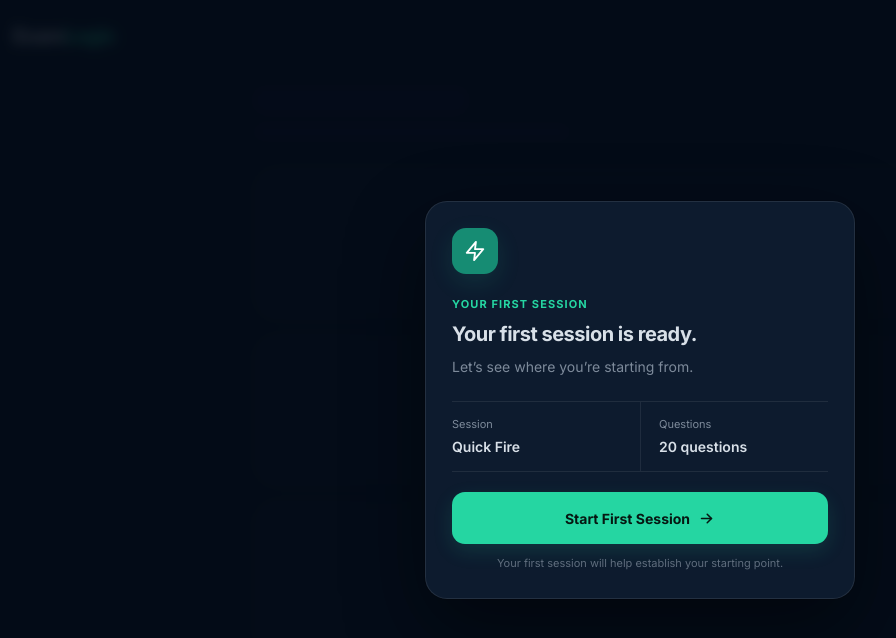
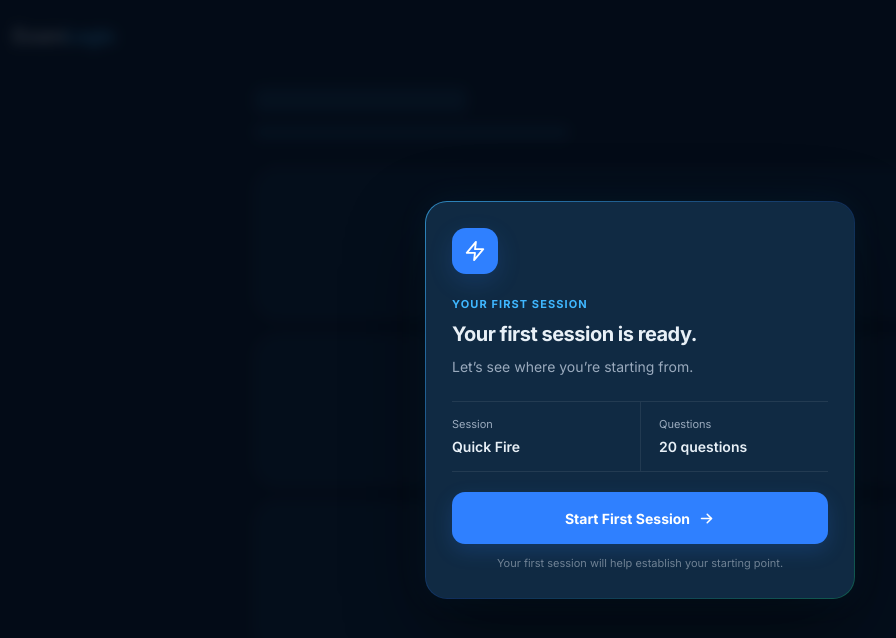
Before and after one commit to examforge99/examlogic, a Next.js app: page /prototypes/first-session in a window 1280 px wide. Shown: the top 638 px of the page, without its empty margins (0-896 px from the left). Built offline with nearby package versions, Linux system fonts and the light colour scheme.

Commit message:
Apply ExamLogic blue palette and gradient modal border

```diff
--- a/src/app/prototypes/first-session/page.tsx
+++ b/src/app/prototypes/first-session/page.tsx
@@ -4,166 +4,57 @@ const styles: Record<string, CSSProperties> = {
   page: {
     minHeight: '100vh',
     background: '#071426',
-    color: '#D8E0E8',
+    color: '#E8F0F7',
     fontFamily: 'var(--font-inter), system-ui, -apple-system, sans-serif',
     overflow: 'hidden',
     position: 'relative',
   },
-  dashboard: {
-    minHeight: '100vh',
-    padding: '22px',
-    filter: 'blur(5px)',
-    opacity: 0.38,
-    transform: 'scale(1.015)',
-    userSelect: 'none',
+  dashboard: { minHeight: '100vh', padding: '22px', filter: 'blur(5px)', opacity: 0.38, transform: 'scale(1.015)', userSelect: 'none' },
+  header: { display: 'flex', alignItems: 'center', justifyContent: 'space-between', marginBottom: '32px' },
+  brand: { fontSize: '20px', fontWeight: 750, letterSpacing: '-0.04em' },
+  brandAccent: { color: '#3FB7FF' },
+  notification: { width: '38px', height: '38px', borderRadius: '50%', background: '#102A43', border: '1px solid rgba(255,255,255,0.08)' },
+  content: { maxWidth: '760px', margin: '0 auto' },
+  skeletonHeading: { width: '210px', height: '25px', borderRadius: '8px', background: '#153B59', marginBottom: '12px' },
+  skeletonLine: { width: '310px', height: '14px', borderRadius: '6px', background: '#153B59', marginBottom: '28px' },
+  skeletonCard: { height: '150px', background: '#102A43', border: '1px solid rgba(255,255,255,0.08)', borderRadius: '24px', marginBottom: '14px' },
+  overlay: {
+    position: 'fixed', inset: 0, display: 'flex', alignItems: 'center', justifyContent: 'center',
+    padding: '20px', background: 'rgba(3, 8, 16, 0.62)', backdropFilter: 'blur(3px)', WebkitBackdropFilter: 'blur(3px)', zIndex: 10,
   },
-  header: {
-    display: 'flex',
-    alignItems: 'center',
-    justifyContent: 'space-between',
-    marginBottom: '32px',
-  },
-  brand: {
-    fontSize: '20px',
-    fontWeight: 750,
-    letterSpacing: '-0.04em',
-  },
-  brandAccent: {
-    color: '#25D6A2',
-  },
-  notification: {
-    width: '38px',
-    height: '38px',
-    borderRadius: '50%',
-    background: '#0D1B2E',
-    border: '1px solid rgba(255,255,255,0.08)',
-  },
-  content: {
-    maxWidth: '760px',
-    margin: '0 auto',
-  },
-  skeletonHeading: {
-    width: '210px',
-    height: '25px',
-    borderRadius: '8px',
-    background: '#0F1535',
-    marginBottom: '12px',
-  },
-  skeletonLine: {
-    width: '310px',
-    height: '14px',
-    borderRadius: '6px',
-    background: '#0F1535',
-    marginBottom: '28px',
-  },
-  skeletonCard: {
-    height: '150px',
-    background: '#0D1B2E',
-    border: '1px solid rgba(255,255,255,0.08)',
-    borderRadius: '24px',
-    marginBottom: '14px',
-  },
-  overlay: {
-    position: 'fixed',
-    inset: 0,
-    display: 'flex',
-    alignItems: 'center',
-    justifyContent: 'center',
-    padding: '20px',
-    background: 'rgba(3, 8, 16, 0.62)',
-    backdropFilter: 'blur(3px)',
-    WebkitBackdropFilter: 'blur(3px)',
-    zIndex: 10,
+  modalBorder: {
+    width: 'min(100%, 430px)',
+    padding: '1px',
+    borderRadius: '22px',
+    background: 'linear-gradient(135deg, rgba(63,183,255,0.72), rgba(47,128,255,0.28) 52%, rgba(37,214,162,0.38))',
+    boxShadow: '0 30px 80px rgba(0,0,0,0.48), 0 0 32px rgba(63,183,255,0.07)',
   },
   modal: {
-    width: 'min(100%, 430px)',
-    background: '#0D1B2E',
-    border: '1px solid rgba(255,255,255,0.09)',
-    borderRadius: '22px',
-    boxShadow: '0 30px 80px rgba(0,0,0,0.48), 0 0 0 1px rgba(0,0,0,0.15)',
+    width: '100%',
+    background: '#102A43',
+    borderRadius: '21px',
     padding: '26px',
   },
   mark: {
-    width: '46px',
-    height: '46px',
-    display: 'flex',
-    alignItems: 'center',
-    justifyContent: 'center',
-    borderRadius: '14px',
-    background: '#168C73',
-    color: '#FFFFFF',
-    marginBottom: '22px',
-    boxShadow: '0 8px 24px rgba(37,214,162,0.12)',
+    width: '46px', height: '46px', display: 'flex', alignItems: 'center', justifyContent: 'center',
+    borderRadius: '14px', background: '#2F80FF', color: '#FFFFFF', marginBottom: '22px',
+    boxShadow: '0 8px 24px rgba(47,128,255,0.16)',
   },
-  eyebrow: {
-    color: '#25D6A2',
-    fontSize: '11px',
-    fontWeight: 700,
-    letterSpacing: '0.1em',
-    textTransform: 'uppercase',
-    marginBottom: '9px',
+  eyebrow: { color: '#3FB7FF', fontSize: '11px', fontWeight: 700, letterSpacing: '0.1em', textTransform: 'uppercase', marginBottom: '9px' },
+  title: { fontSize: '20px', lineHeight: 1.2, letterSpacing: '-0.025em', fontWeight: 650, maxWidth: '340px', marginBottom: '10px' },
+  description: { color: '#9AAABD', fontSize: '14px', lineHeight: 1.5, maxWidth: '350px', marginBottom: '24px' },
+  info: { display: 'grid', gridTemplateColumns: 'repeat(2, 1fr)', borderTop: '1px solid rgba(255,255,255,0.08)', borderBottom: '1px solid rgba(255,255,255,0.08)', marginBottom: '20px' },
+  infoItem: { padding: '14px 0' },
+  infoItemSecond: { padding: '14px 0 14px 18px', borderLeft: '1px solid rgba(255,255,255,0.08)' },
+  infoLabel: { color: '#9AAABD', fontSize: '11px', marginBottom: '4px' },
+  infoValue: { fontSize: '14px', fontWeight: 600 },
+  button: {
+    width: '100%', minHeight: '52px', border: 0, borderRadius: '13px', background: '#2F80FF', color: '#FFFFFF',
+    fontFamily: 'var(--font-inter), system-ui, -apple-system, sans-serif', fontSize: '14px', fontWeight: 700,
+    display: 'flex', alignItems: 'center', justifyContent: 'center', gap: '8px',
+    boxShadow: '0 7px 20px rgba(47,128,255,0.18)',
   },
-  title: {
-    fontSize: '20px',
-    lineHeight: 1.2,
-    letterSpacing: '-0.025em',
-    fontWeight: 650,
-    maxWidth: '340px',
-    marginBottom: '10px',
-  },
-  description: {
-    color: '#7D8A9A',
-    fontSize: '14px',
-    lineHeight: 1.5,
-    maxWidth: '350px',
-    marginBottom: '24px',
-  },
-  info: {
-    display: 'grid',
-    gridTemplateColumns: 'repeat(2, 1fr)',
-    borderTop: '1px solid rgba(255,255,255,0.08)',
-    borderBottom: '1px solid rgba(255,255,255,0.08)',
-    marginBottom: '20px',
-  },
-  infoItem: {
-    padding: '14px 0',
-  },
-  infoItemSecond: {
-    padding: '14px 0 14px 18px',
-    borderLeft: '1px solid rgba(255,255,255,0.08)',
-  },
-  infoLabel: {
-    color: '#7D8A9A',
-    fontSize: '11px',
-    marginBottom: '4px',
-  },
-  infoValue: {
-    fontSize: '14px',
-    fontWeight: 600,
-  },
-  button: {
-    width: '100%',
-    minHeight: '52px',
-    border: 0,
-    borderRadius: '13px',
-    background: '#25D6A2',
-    color: '#061812',
-    fontFamily: 'var(--font-inter), system-ui, -apple-system, sans-serif',
-    fontSize: '14px',
-    fontWeight: 700,
-    display: 'flex',
-    alignItems: 'center',
-    justifyContent: 'center',
-    gap: '8px',
-    boxShadow: '0 7px 20px rgba(37,214,162,0.14)',
-  },
-  footnote: {
-    textAlign: 'center',
-    color: '#5F6D7D',
-    fontSize: '11px',
-    lineHeight: 1.4,
-    marginTop: '12px',
-  },
+  footnote: { textAlign: 'center', color: '#6F8194', fontSize: '11px', lineHeight: 1.4, marginTop: '12px' },
 }
 
 export default function FirstSessionPrototype() {
@@ -171,12 +62,9 @@ export default function FirstSessionPrototype() {
     <main style={styles.page}>
       <section aria-hidden="true" style={styles.dashboard}>
         <header style={styles.header}>
-          <div style={styles.brand}>
-            Exam<span style={styles.brandAccent}>Logic</span>
-          </div>
+          <div style={styles.brand}>Exam<span style={styles.brandAccent}>Logic</span></div>
           <div style={styles.notification} />
         </header>
-
         <div style={styles.content}>
           <div style={styles.skeletonHeading} />
           <div style={styles.skeletonLine} />
@@ -187,12 +75,8 @@ export default function FirstSessionPrototype() {
       </section>
 
       <div style={styles.overlay}>
-        <section
-          role="dialog"
-          aria-modal="true"
-          aria-labelledby="first-session-title"
-          style={styles.modal}
-        >
+        <section role="dialog" aria-modal="true" aria-labelledby="first-session-title" style={styles.modalBorder}>
+          <div style={styles.modal}>
             <div style={styles.mark} aria-hidden="true">
               <svg width="22" height="22" viewBox="0 0 24 24" fill="none" stroke="currentColor" strokeWidth="2" strokeLinecap="round" strokeLinejoin="round">
                 <path d="M13 2 3 14h9l-1 8 10-12h-9l1-8Z" />
@@ -214,7 +98,6 @@ export default function FirstSessionPrototype() {
                 <div style={styles.infoLabel}>Session</div>
                 <div style={styles.infoValue}>Quick Fire</div>
               </div>
-
               <div style={styles.infoItemSecond}>
                 <div style={styles.infoLabel}>Questions</div>
                 <div style={styles.infoValue}>20 questions</div>
@@ -232,6 +115,7 @@ export default function FirstSessionPrototype() {
             <p style={styles.footnote}>
               Your first session will help establish your starting point.
             </p>
+          </div>
         </section>
       </div>
     </main>
```
Lines whose indentation alone changed are shown as unchanged.
